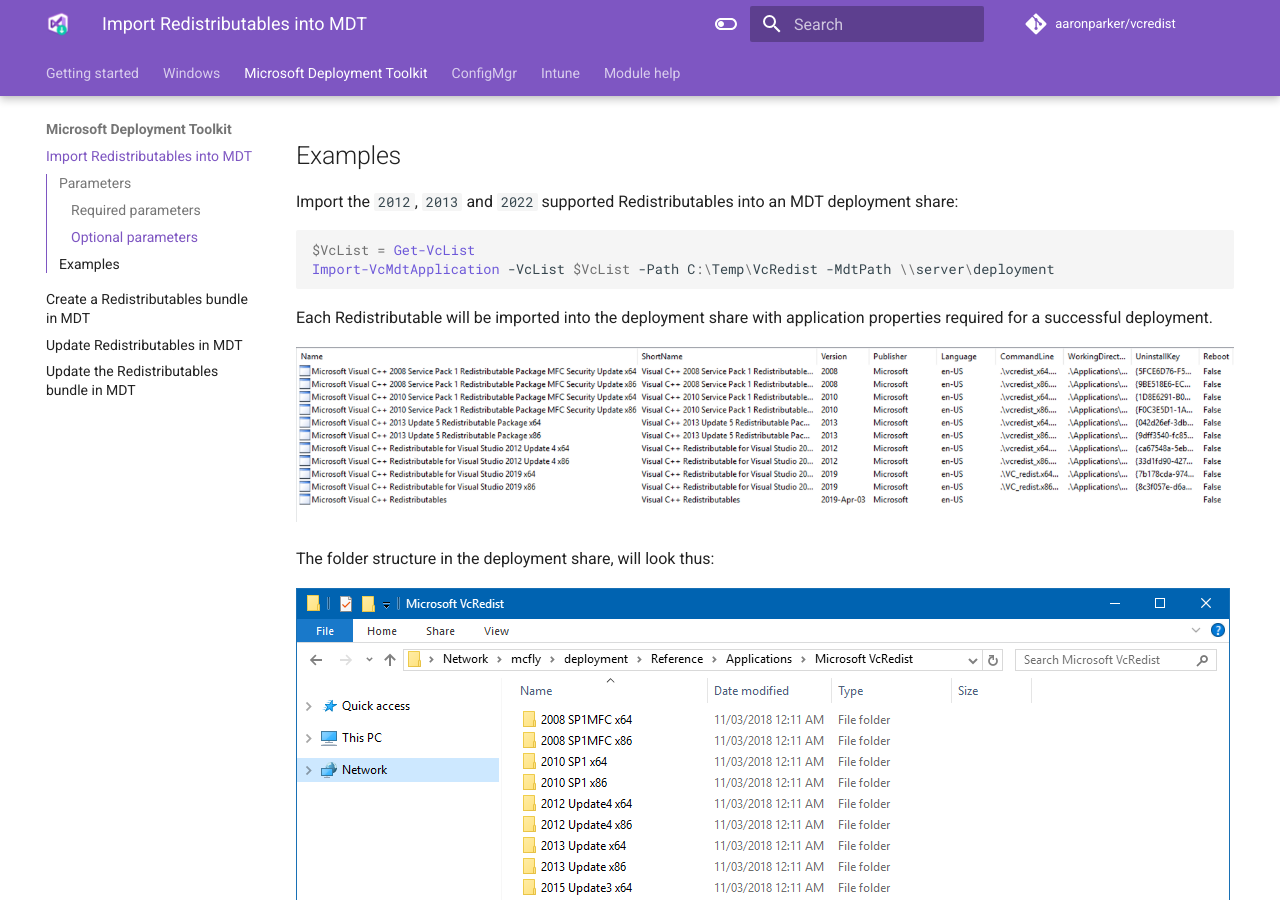
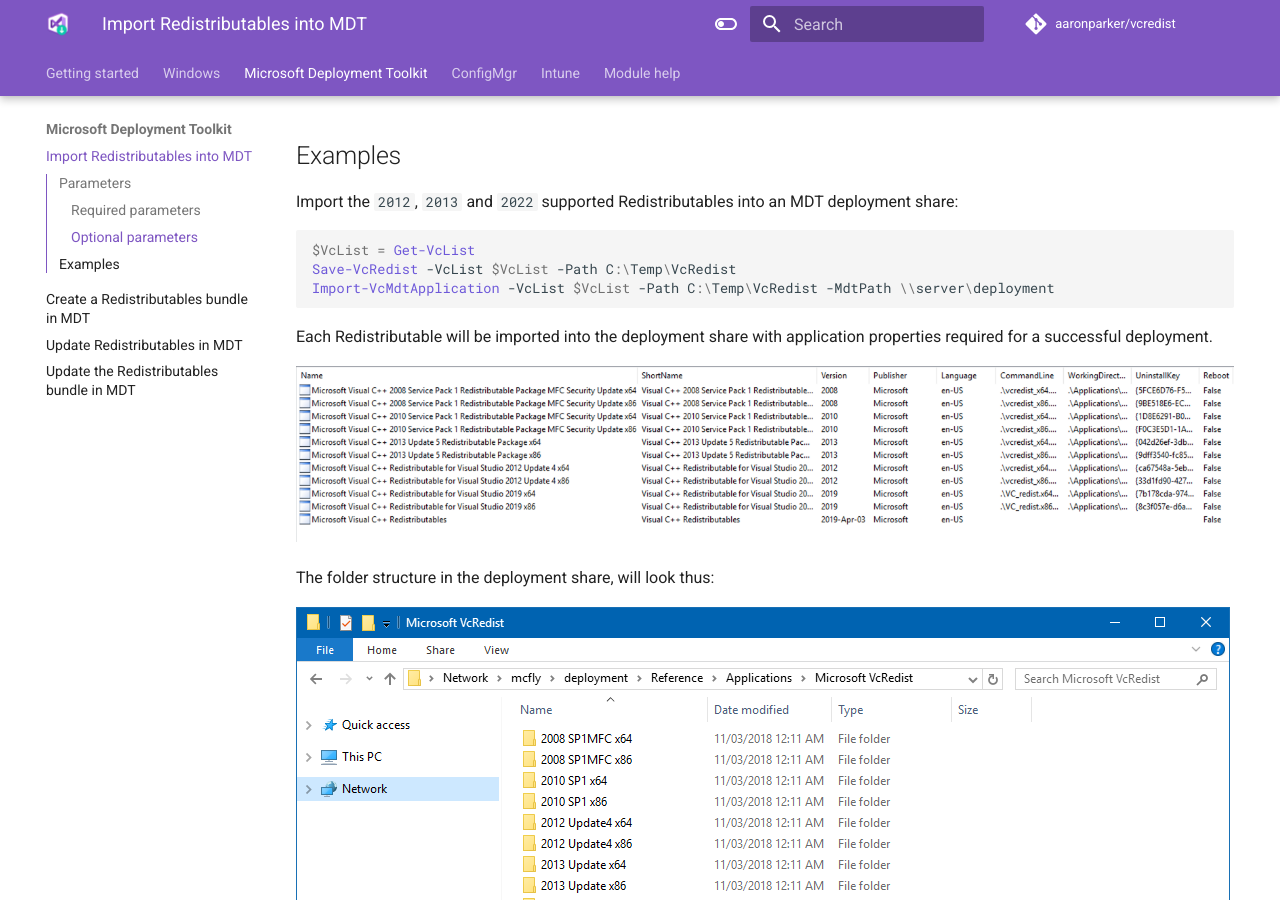
Before and after one commit to aaronparker/vcredist, an MkDocs documentation site: the page built from docs/import-vcmdtapplication.md, in a window 1280 px wide and 900 px high, scrolled down 852 px. Built offline with MkDocs 1.6.1 and Material for MkDocs 9.7.7, drawn with Linux system fonts in a browser that asks for light colours; comment, search, counter and statistics services are not loaded.

Commit message:
Update import-vcmdtapplication.md

````diff
--- a/docs/import-vcmdtapplication.md
+++ b/docs/import-vcmdtapplication.md
@@ -27,6 +27,7 @@
 
 ```powershell
 $VcList = Get-VcList
+Save-VcRedist -VcList $VcList -Path C:\Temp\VcRedist
 Import-VcMdtApplication -VcList $VcList -Path C:\Temp\VcRedist -MdtPath \\server\deployment
 ```
 
````
